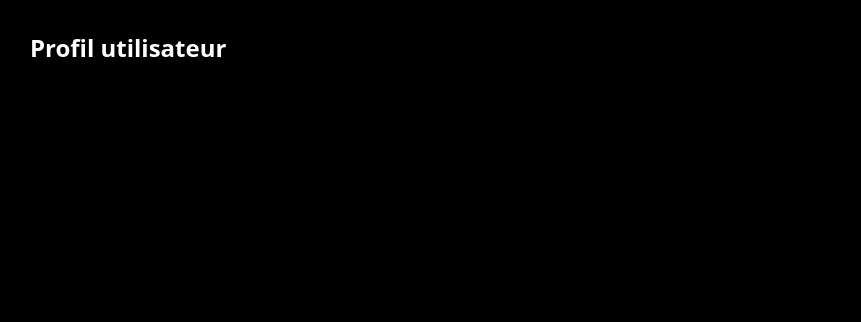
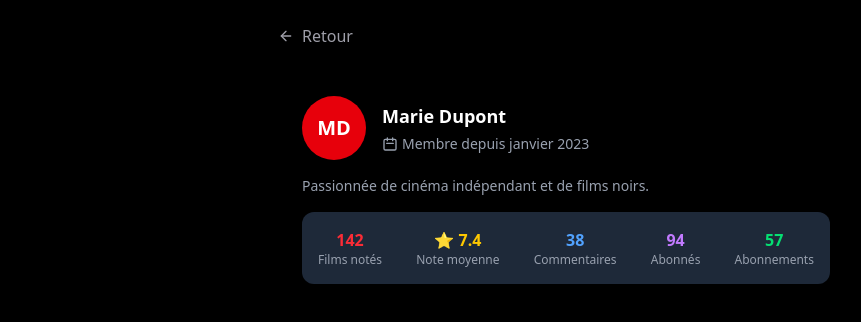
Before and after one commit to loaiattar/cine-connect, a React app in the folder apps/frontend/: page /profil in a window 1280 px wide. Shown: the top 322 px of the page, without its empty margins (2-863 px from the left). Built offline with nearby package versions, Linux system fonts and the light colour scheme; the HTML template or start-up script is replaced by a standard one.

Commit message:
feat: add back button and display ProfileCard with user data

```diff
--- a/apps/frontend/src/routes/profil.tsx
+++ b/apps/frontend/src/routes/profil.tsx
@@ -1,4 +1,5 @@
-import { createFileRoute } from "@tanstack/react-router";
+import { createFileRoute, useNavigate } from "@tanstack/react-router";
+import { ArrowLeft } from "lucide-react";
 import ProfileCard from "@/components/ui/InfoProfileCard";
 import { UserProfileCard } from "@/components/ui/ProfileCard1";
 import MovieCard from "@/components/ui/CardFilm";
@@ -6,8 +7,6 @@ import MovieCard from "@/components/ui/CardFilm";
 export const Route = createFileRoute("/profil")({
   component: ProfilPage,
 });
-
-// Types
 
 type FollowUser = {
   username: string;
@@ -29,13 +28,12 @@ type FavoriteFilm = {
   genres: string[];
 };
 
-// ── Mock data ─────────────────────────────────────────────────────────────────
-
+// TODO: remplacer par -> GET /api/users/:id
 const userProfile = {
   name: "Marie Dupont",
   initials: "MD",
   memberSince: "janvier 2023",
-  bio: "Passionnée de cinéma indépendant et de films noirs. Toujours à la recherche de la prochaine pépite.",
+  bio: "Passionnée de cinéma indépendant et de films noirs.",
   stats: {
     filmsRated: 142,
     avgRating: 7.4,
@@ -45,6 +43,7 @@ const userProfile = {
   },
 };
 
+// TODO: remplacer par -> GET /api/users/:id/followers
 const followers: FollowUser[] = [
   {
     username: "Lucas Martin",
@@ -78,6 +77,7 @@ const followers: FollowUser[] = [
   },
 ];
 
+// TODO: remplacer par -> GET /api/users/:id/following
 const following: FollowUser[] = [
   {
     username: "Camille Noir",
@@ -101,6 +101,7 @@ const following: FollowUser[] = [
   },
 ];
 
+// TODO: remplacer par -> GET /api/users/:id/favorites
 const favorites: FavoriteFilm[] = [
   {
     id: 1,
@@ -136,16 +137,32 @@ const favorites: FavoriteFilm[] = [
   },
 ];
 
-// ── Page ──────────────────────────────────────────────────────────────────────
+function ProfilPage() {
+  const navigate = useNavigate();
 
-function ProfilPage() {
   return (
-    <div className="min-h-screen bg-black text-white p-8">
-      <h1 className="text-2xl font-bold">Profil utilisateur</h1>
-      {/* composants vérifiés — non rendus */}
-      {false && <ProfileCard {...userProfile} />}
+    <div className="min-h-screen bg-black text-white p-6 max-w-3xl mx-auto">
+
+      <button
+        onClick={() => navigate({ to: "/" })}
+        className="flex items-center gap-2 text-zinc-400 hover:text-white mb-6 transition-colors"
+      >
+        <ArrowLeft className="w-4 h-4" />
+        Retour
+      </button>
+
+      <ProfileCard
+        name={userProfile.name}
+        initials={userProfile.initials}
+        memberSince={userProfile.memberSince}
+        bio={userProfile.bio}
+        stats={userProfile.stats}
+      />
+
       {false && <UserProfileCard user={followers[0]} />}
       {false && <MovieCard {...favorites[0]} />}
+      {false && following.length}
+
     </div>
   );
 }
```
